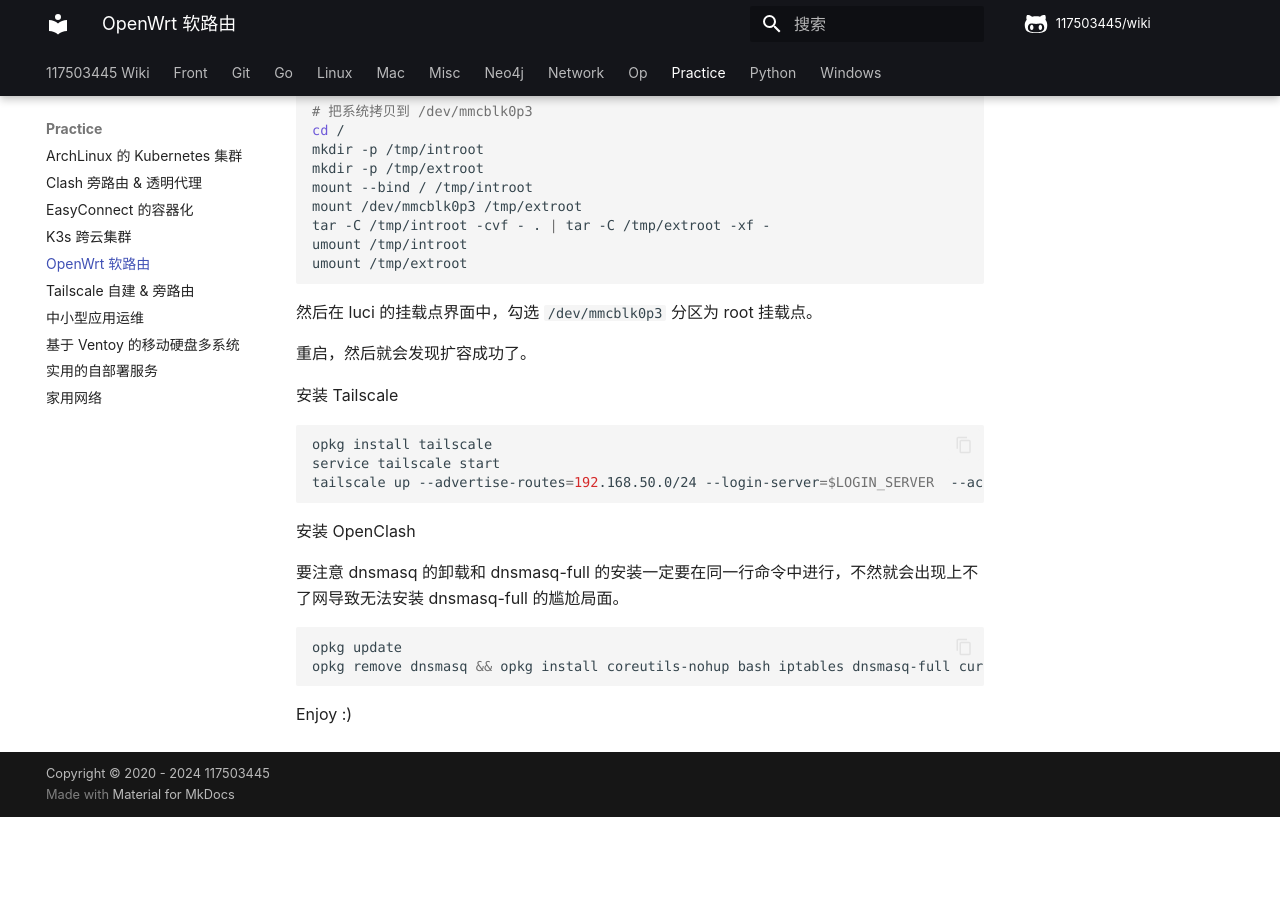
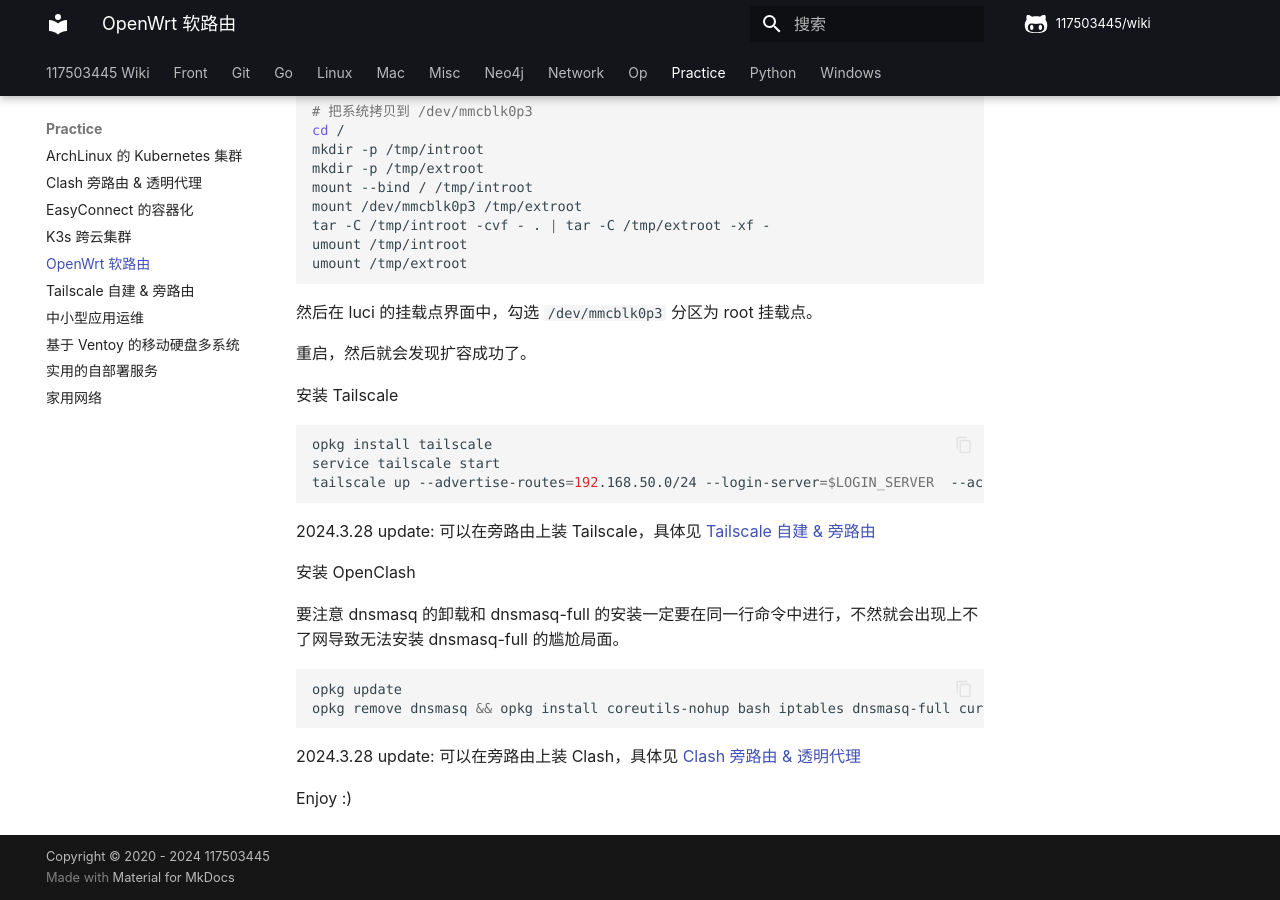
Before and after one commit to 117503445/wiki, an MkDocs documentation site: the page built from docs/practice/OpenWrt 软路由.md, in a window 1280 px wide and 900 px high, scrolled down 1196 px. Built offline with MkDocs 1.6.1 and Material for MkDocs 9.7.7, drawn with Linux system fonts in a browser that asks for light colours; some web fonts are replaced; comment, search, counter and statistics services are not loaded; before the commit the page ends 2013 px from its top, so only the background shows below that.

Commit message:
update ref
Signed-off-by: 117503445 <t117503445@gmail.com>

````diff
--- a/docs/practice/OpenWrt 软路由.md
+++ b/docs/practice/OpenWrt 软路由.md
@@ -70,6 +70,8 @@ service tailscale start
 tailscale up --advertise-routes=192.168.50.0/24 --login-server=$LOGIN_SERVER  --accept-routes=true --accept-dns=false
 ```
 
+2024.3.28 update: 可以在旁路由上装 Tailscale，具体见 [Tailscale 自建 & 旁路由](https://wiki.117503445.top/practice/Tailscale%20%E8%87%AA%E5%BB%BA%20%26%20%E6%97%81%E8%B7%AF%E7%94%B1/)
+
 安装 OpenClash
 
 要注意 dnsmasq 的卸载和 dnsmasq-full 的安装一定要在同一行命令中进行，不然就会出现上不了网导致无法安装 dnsmasq-full 的尴尬局面。
@@ -79,4 +81,6 @@ opkg update
 opkg remove dnsmasq && opkg install coreutils-nohup bash iptables dnsmasq-full curl ca-certificates ipset ip-full iptables-mod-tproxy iptables-mod-extra libcap libcap-bin ruby ruby-yaml kmod-tun kmod-inet-diag unzip luci-compat luci luci-base
 ```
 
+2024.3.28 update: 可以在旁路由上装 Clash，具体见 [Clash 旁路由 & 透明代理](https://wiki.117503445.top/practice/Clash%20%E6%97%81%E8%B7%AF%E7%94%B1%20%26%20%E9%80%8F%E6%98%8E%E4%BB%A3%E7%90%86/)
+
 Enjoy :)
````
Also changed, not shown: docs/practice/K3s 跨云集群.md (+1 -1 lines).
